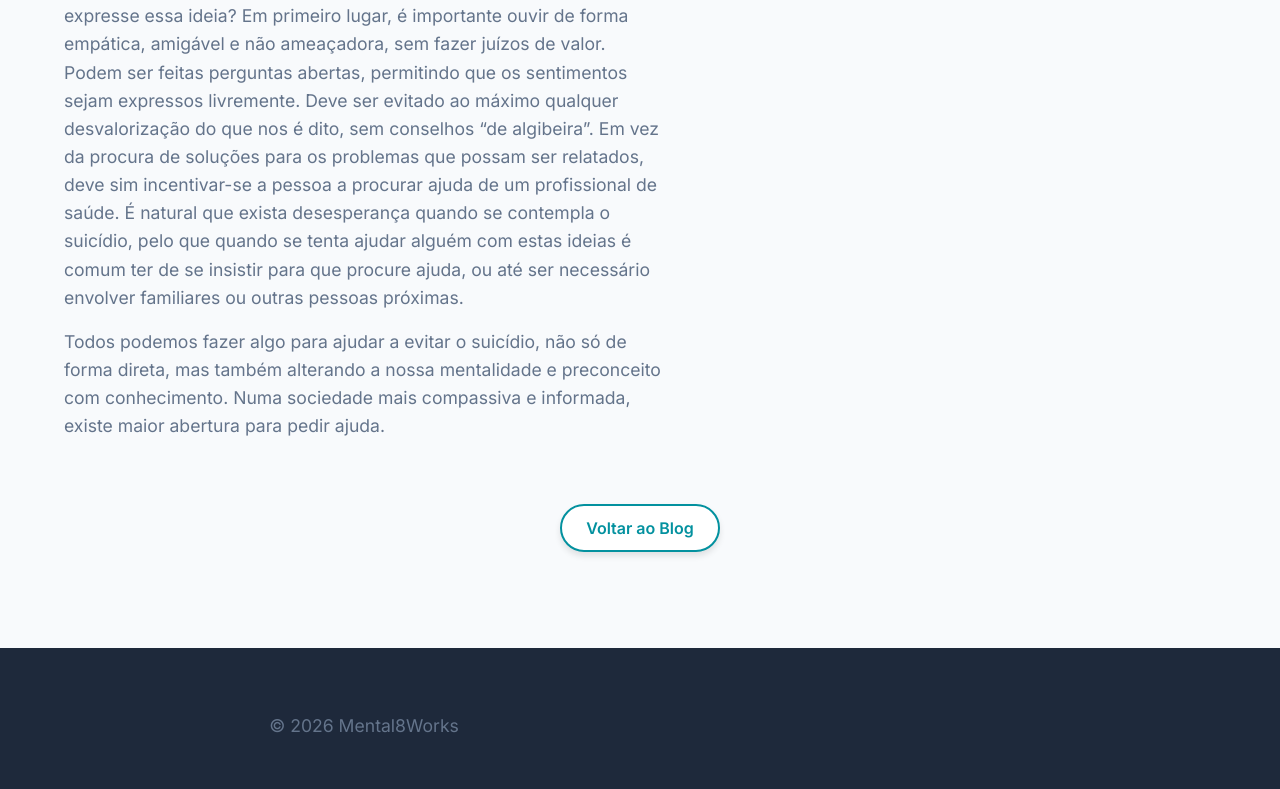
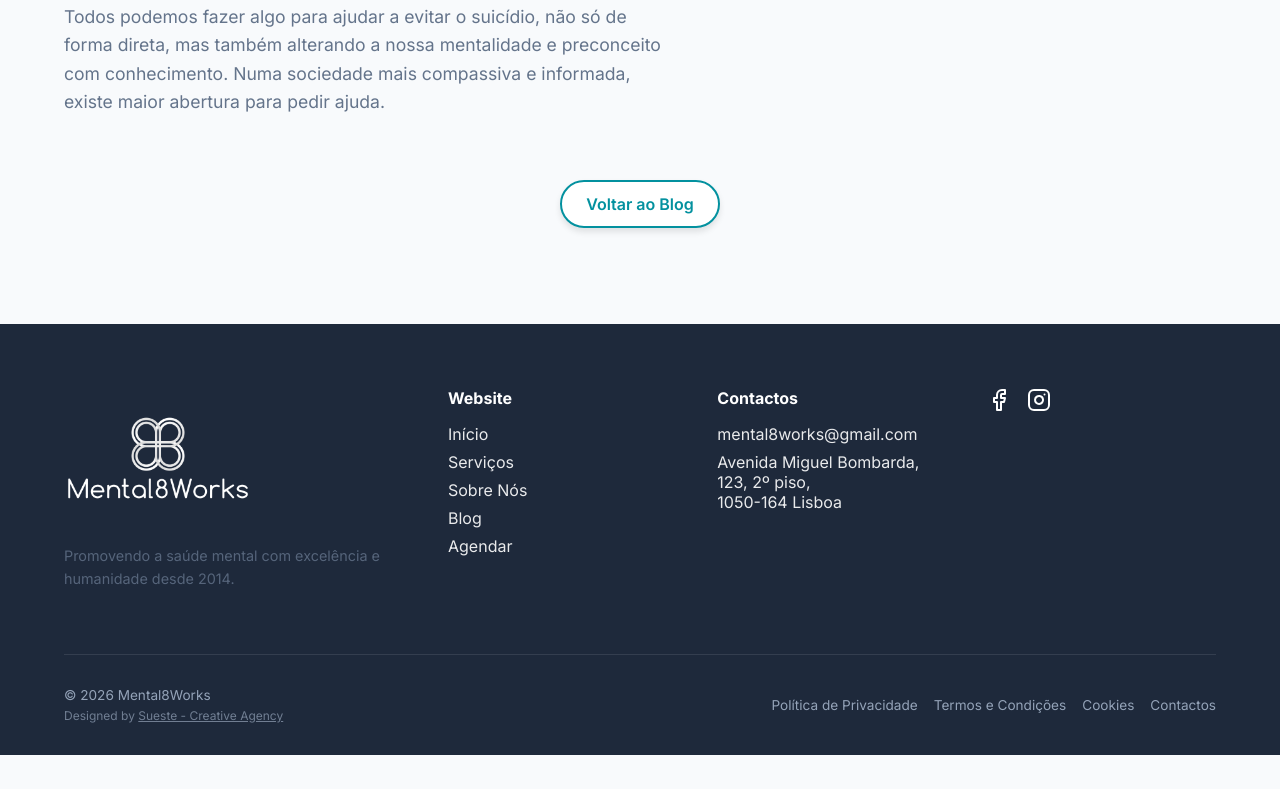
Before and after one commit to SuesteCreative/mental8works-website, a plain HTML site: page blog/posts/desmistificar-o-suicidio/index.html in a window 1280 px wide. Shown: the part 1704-2493 px from the top of the page. After the commit the page ends 2459 px from the top, so only its background shows below. Drawn offline with nearby package versions, Linux system fonts and the light colour scheme.

Commit message:
Update index.html

```diff
--- a/blog/posts/desmistificar-o-suicidio/index.html
+++ b/blog/posts/desmistificar-o-suicidio/index.html
@@ -6,13 +6,22 @@
     <meta name="viewport" content="width=device-width, initial-scale=1.0">
     <title>Desmistificar o suicídio - Mental8Works</title>
     <link rel="icon" type="image/png" href="../../../assets/images/fav-icon-color.png">
-    <link rel="stylesheet" href="../../../assets/css/styles.css">
+    <link rel="stylesheet" href="../../../assets/css/styles.css?v=1.2">
     <link
         href="https://fonts.googleapis.com/css2?family=Inter:wght@300;400;500;600;700&family=Playfair+Display:wght@400;700&display=swap"
         rel="stylesheet">
 </head>
 
 <body>
+
+    <!-- Blobs -->
+    <div class="blob-container">
+        <div class="blob blob-1"></div>
+        <div class="blob blob-2"></div>
+        <div class="blob blob-3"></div>
+        <div class="blob blob-4"></div>
+        <div class="blob blob-5"></div>
+    </div>
 
     <div class="menu-overlay"></div>
 
@@ -32,12 +41,17 @@
             </div>
 
             <nav class="nav-menu">
-                <a href="../../../index.html" class="nav-link">Início</a>
-                <a href="../../../blog/index.html" class="nav-link">Blog</a>
+                <a href="../../../index.html#services" class="nav-link">Serviços</a>
+                <a href="../../../index.html#about" class="nav-link">Sobre Nós</a>
+                <a href="../../../index.html#team" class="nav-link">Equipa</a>
+                <a href="../../index.html" class="nav-link">Blog</a>
                 <a href="../../../contactos/index.html" class="nav-link">Contactos</a>
+                <a href="../../../agendamentos/index.html" class="btn btn-primary d-md-none"
+                    style="margin-top: 1rem; width: 100%;">Agendar</a>
             </nav>
+
             <div class="nav-actions d-none d-md-block">
-                <a href="../../../contactos/index.html" class="btn btn-primary">Agendar</a>
+                <a href="../../../agendamentos/index.html" class="btn btn-primary">Agendar</a>
             </div>
         </div>
     </header>
@@ -45,8 +59,11 @@
     <section class="section section-pt-large">
         <div class="container">
             <div class="blog-grid">
+                <!-- Mobile Image: Shown at top on mobile, hidden on desktop -->
+                <img src="../../../assets/images/desmistificar-o-suicidio.png" alt="Desmistificar o suicídio"
+                    class="sidebar-blog-img mobile-only">
+
                 <div class="blog-content-area">
-                    <img src="../../../assets/images/desmistificar-o-suicidio.png" alt="Desmistificar o suicídio">
                     <h1>Desmistificar o suicídio</h1>
                     <p class="text-muted" style="margin-bottom: 2rem;">Novembro 8, 2021</p>
 
@@ -96,6 +113,10 @@
                 </div>
 
                 <div class="sidebar">
+                    <!-- Desktop Image: Shown in sidebar on desktop, hidden on mobile -->
+                    <img src="../../../assets/images/desmistificar-o-suicidio.png" alt="Desmistificar o suicídio"
+                        class="sidebar-blog-img desktop-only">
+
                     <h3>Autor</h3>
                     <div class="author-box">
                         <img src="../../../assets/images/logo-mental8works-white.webp" class="author-img"
@@ -119,9 +140,69 @@
         </div>
     </section>
 
+    <!-- Footer -->
     <footer class="footer">
-        <div class="container text-center">
-            <p>&copy; 2026 Mental8Works</p>
+        <div class="container">
+            <div class="footer-grid">
+                <div class="footer-col">
+                    <img src="../../../assets/images/logo-mental8works-white.webp" alt="Mental8Works White Logo"
+                        class="footer-logo-img">
+                    <p style="opacity: 0.8; font-size: 0.9rem;">
+                        Promovendo a saúde mental com excelência e humanidade desde 2014.
+                    </p>
+                </div>
+                <div class="footer-col">
+                    <h4 style="margin-bottom: 1rem; color: white;">Website</h4>
+                    <ul style="opacity: 0.9;">
+                        <li style="margin-bottom: 0.5rem;"><a href="../../../index.html#home">Início</a></li>
+                        <li style="margin-bottom: 0.5rem;"><a href="../../../index.html#services">Serviços</a></li>
+                        <li style="margin-bottom: 0.5rem;"><a href="../../../index.html#about">Sobre Nós</a></li>
+                        <li style="margin-bottom: 0.5rem;"><a href="../../index.html">Blog</a></li>
+                        <li style="margin-bottom: 0.5rem;"><a href="../../../agendamentos/index.html">Agendar</a></li>
+                    </ul>
+                </div>
+                <div class="footer-col">
+                    <h4 style="margin-bottom: 1rem; color: white;">Contactos</h4>
+                    <ul style="opacity: 0.9;">
+                        <li style="margin-bottom: 0.5rem;"><a
+                                href="mailto:mental8works@gmail.com">mental8works@gmail.com</a></li>
+                        <li style="margin-bottom: 0.5rem;">Avenida Miguel Bombarda,<br>123, 2º piso,<br>1050-164 Lisboa
+                        </li>
+                    </ul>
+                </div>
+                <div class="footer-col">
+                    <div style="margin-bottom: 1rem; display: flex; gap: 1rem; flex-wrap: wrap;">
+                        <a href="https://www.facebook.com/mental8works/" target="_blank"><svg
+                                xmlns="http://www.w3.org/2000/svg" width="24" height="24" viewBox="0 0 24 24"
+                                fill="none" stroke="currentColor" stroke-width="2" stroke-linecap="round"
+                                stroke-linejoin="round">
+                                <path d="M18 2h-3a5 5 0 0 0-5 5v3H7v4h3v8h4v-8h3l1-4h-4V7a1 1 0 0 1 1-1h3z" />
+                            </svg></a>
+                        <a href="https://www.instagram.com/mental8works/" target="_blank"><svg
+                                xmlns="http://www.w3.org/2000/svg" width="24" height="24" viewBox="0 0 24 24"
+                                fill="none" stroke="currentColor" stroke-width="2" stroke-linecap="round"
+                                stroke-linejoin="round">
+                                <rect x="2" y="2" width="20" height="20" rx="5" ry="5" />
+                                <path d="M16 11.37A4 4 0 1 1 12.63 8 4 4 0 0 1 16 11.37z" />
+                                <line x1="17.5" y1="6.5" x2="17.51" y2="6.5" />
+                            </svg></a>
+                    </div>
+                </div>
+            </div>
+
+            <div class="footer-bottom">
+                <div>
+                    <span style="display: block; margin-bottom: 0.25rem;">&copy; 2026 Mental8Works</span>
+                    <span style="font-size: 0.75rem; opacity: 0.7;">Designed by <a href="#"
+                            style="text-decoration: underline;">Sueste - Creative Agency</a></span>
+                </div>
+                <div class="footer-bottom-links">
+                    <a href="#">Política de Privacidade</a>
+                    <a href="#">Termos e Condições</a>
+                    <a href="#">Cookies</a>
+                    <a href="../../../contactos/index.html">Contactos</a>
+                </div>
+            </div>
         </div>
     </footer>
 
```
